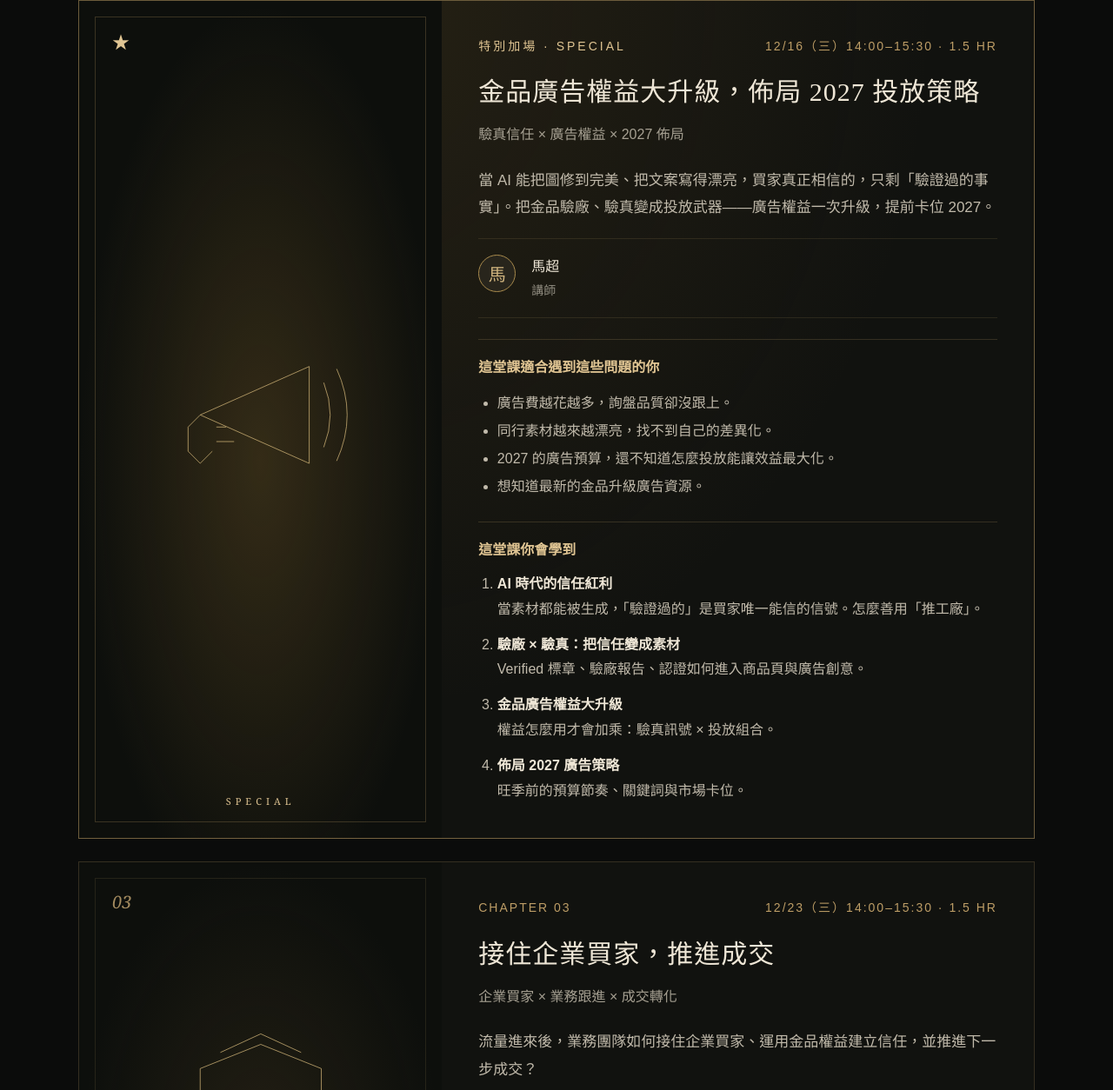
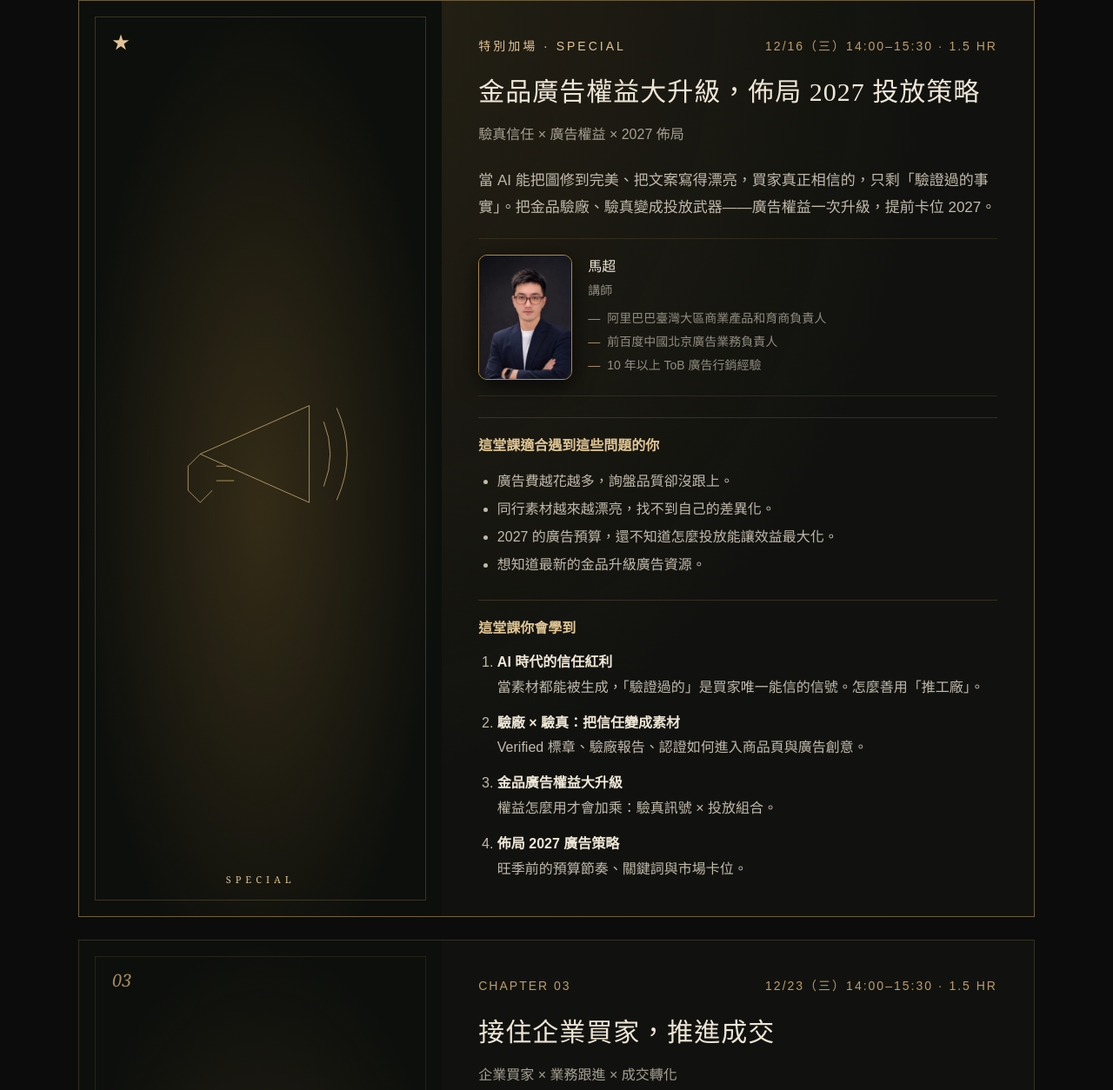
Before and after one commit to alibabaamyh-cmyk/gold-elite-courses, a plain HTML site: page index.html in a window 1280 px wide. Shown: the part 4135-5389 px from the top of the page at 87% size. Drawn offline with Linux system fonts and the light colour scheme.

Commit message:
Add Machao lecturer photo and bio

```diff
--- a/index.html
+++ b/index.html
@@ -198,6 +198,12 @@ const courses = [
     "special": true,
     "name": "馬超",
     "initial": "馬",
+    "photo": "machao.jpg",
+    "bioTag": [
+      "阿里巴巴臺灣大區商業產品和育商負責人",
+      "前百度中國北京廣告業務負責人",
+      "10 年以上 ToB 廣告行銷經驗"
+    ],
     "sub": "驗真信任 × 廣告權益 × 2027 佈局",
     "intro": "當 AI 能把圖修到完美、把文案寫得漂亮，買家真正相信的，只剩「驗證過的事實」。把金品驗廠、驗真變成投放武器——廣告權益一次升級，提前卡位 2027。",
     "pain": [
```
Also changed, not shown: machao.jpg (added).
